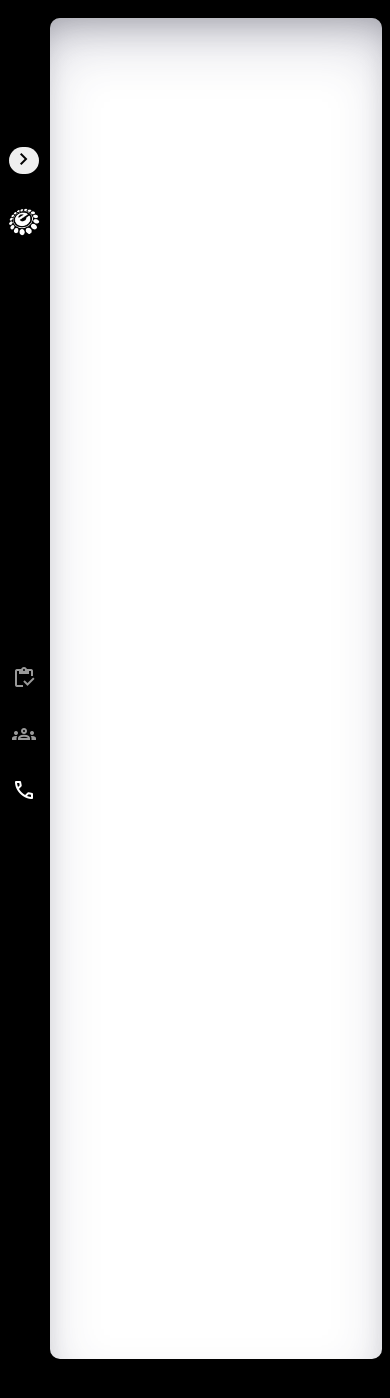
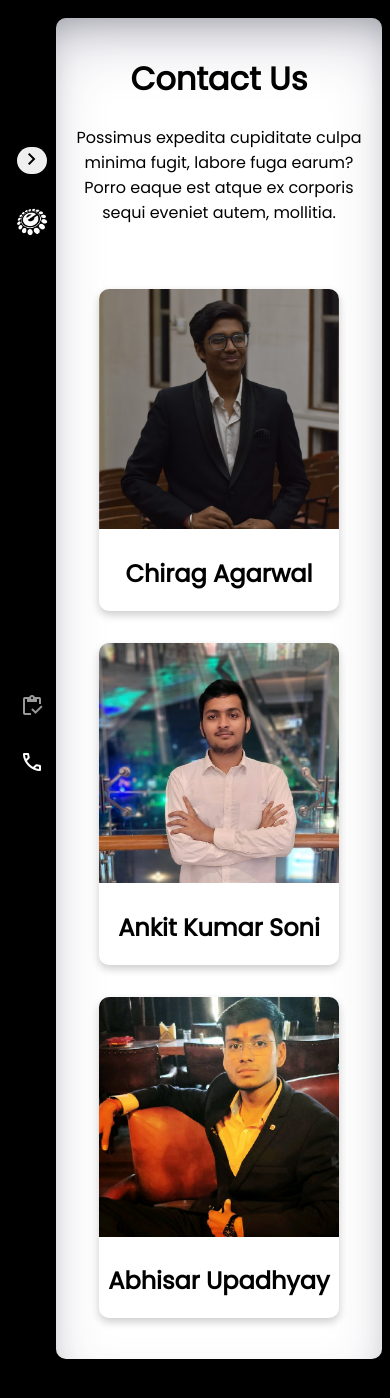
Before and after one commit to abhinavreddy05/ECell-Reg-Portal, a Django app: page /contact in a window 390 px wide. Shown: the top 1398 px of the page. Run offline with Django 4.2, Linux system fonts and the light colour scheme; some libraries are stand-ins or nearby versions.

Commit message:
landing page completed

```diff
--- /dev/null
+++ b/reg_portal/landingPage/static/css/contact.css
@@ -0,0 +1,125 @@
+.main{
+    display: flex;
+    flex-direction: column;
+    align-items: center;
+    text-align: center;
+    padding: 1rem 0;
+}
+
+.main .middle{
+    display: flex;
+    flex-direction: column;
+    margin: 3rem 0;
+}
+
+.main .middle .cards{
+    display: flex;
+    flex-direction: row;
+    align-items: center;
+    justify-content: space-evenly;
+    flex-wrap: wrap;
+    gap: 2rem;
+}
+
+/* Style the counter cards */
+.main .middle .cards .card {
+    box-shadow: 0 4px 8px 0 rgba(0, 0, 0, 0.2);
+    text-align: center;
+    background-color: #fff;
+    border-radius:10px;
+    cursor:pointer;
+    min-width: 240px;
+    width: 25%;
+    min-height: fit-content;
+
+  }
+  .main .middle .cards .card .profile{
+     border-radius:10px 10px 0 0;
+     transition: 0.2s;
+     width: 100%;
+  }
+  /* .main .middle .cards .card:hover{
+
+  } */
+
+  .main .middle .cards .card .content{
+    width:100%;
+    height:100%;
+    position:relative;
+    overflow:hidden;
+  }
+  .main .middle .cards .card .content .back{
+    position:absolute;
+    width:100%;
+    height:100%;
+    background-color: #f1f1f1e6;
+    transition:1s;
+    border-radius: 10px;
+    z-index:1;
+    padding:1rem;
+    display: flex;
+    flex-direction: column;
+    align-items: center;
+    justify-content: center;
+  }
+
+  .main .middle .cards .from-left{
+    top:0;
+    left:-100%;
+  }
+  .main .middle .cards .card:hover .content .from-left {
+     left:0%;
+  }
+
+  .main .middle .cards .from-bottom{
+    top:100%;
+    left:0;
+  }
+  .main .middle .cards .card:hover .content .from-bottom {
+     top:0%;
+  }
+
+  .main .middle .cards .from-right{
+    top:0%;
+    right:-100%;
+  }
+  .main .middle .cards .card:hover .content .from-right {
+     right:0;
+  }
+
+  .main .middle .cards .card .content .back h3{
+    font-size:15px;
+    letter-spacing:2px;
+  }
+  .main .middle .cards .card .content .back .tem-img{
+    border-radius:100%;
+  }
+
+  .main .middle .cards .card .content .back .des{
+    font-size:13px;
+    padding:20px 0px;
+  }
+  .main .middle .cards .card .content .back .social-icon{
+    list-style:none;
+    margin:0px;
+    padding:0px;
+  }
+  .main .middle .cards .card .content .back .social-icon li{
+    display:inline-block;
+  }
+
+  .main .middle .cards .card .content .back .social-icon li a{
+    display:block;
+    background:#333;
+    color:#fff;
+    width:40px;
+    height:40px;
+    text-align:center;
+    line-height:40px;
+    border-radius:100%;
+  }
+
+  .main .middle .cards .card .content .back .social-icon li a:hover{
+    background-color: #fff;
+    color: #333;
+  }
--- a/reg_portal/landingPage/static/css/style.css
+++ b/reg_portal/landingPage/static/css/style.css
@@ -4,6 +4,7 @@
     box-sizing: border-box;
     --primaryColor: #fff;
     --secondaryColor: #000;
+    scroll-behavior: smooth;
 }
 
 ::-webkit-scrollbar{
@@ -55,6 +56,7 @@ ul li{
     padding-right: 10px;
     min-width: fit-content;
     max-width: max-content;
+    padding: 0 1rem;
 }
 
 .sidebar .top{
@@ -68,8 +70,7 @@ ul li{
 }
 
 .sidebar .top #logo{
-    width: 12rem;
-    min-width: 9rem;
+    width: 5rem;
 }
 
 .sidebar .top #logo-mobile{
@@ -142,6 +143,7 @@ nav ul li a:hover, .active{
     }
     .sidebar{
         width: fit-content;
+        padding: 0 0.5rem;
     }
     .sidebar .top #logo{
         display: none;
--- a/reg_portal/landingPage/templates/landingPage/about.html
+++ /dev/null
@@ -1 +0,0 @@
-{% extends './main.html' %}
--- a/reg_portal/landingPage/templates/landingPage/contact.html
+++ b/reg_portal/landingPage/templates/landingPage/contact.html
@@ -1 +1,85 @@
 {% extends './main.html' %}
+{% load static %}
+
+{% block content %}
+<link rel="stylesheet" href="https://cdnjs.cloudflare.com/ajax/libs/font-awesome/5.15.3/css/all.min.css">
+<link rel="stylesheet" href="https://cdnjs.cloudflare.com/ajax/libs/font-awesome/6.4.0/css/all.min.css">
+
+    <div class="top col-11">
+        <h1>Contact Us</h1>
+        <p>Possimus expedita cupiditate culpa minima fugit, labore fuga earum? Porro eaque est atque ex corporis sequi eveniet autem, mollitia.<p>
+    </div>
+
+    <div class="middle col-11">
+        <div class="cards">
+            <div class="card">
+                <div class="content">
+                    <div class="front">
+                        <img class="profile" src="{% static 'images/chirag.jpeg' %}" alt="Chirag">
+                        <h2>Chirag Agarwal</h2>
+                    </div>
+                    <div class="back from-left">
+                        <h2>Chirag Agarwal</h2>
+                        <h3>Public Relation,<br> EAD LSM Coordinator</h3>
+
+                        <h4>Phone: +91863859832 </h4>
+
+                        <ul class="social-icon">
+                            <li><a href="https://www.facebook.com/profile.php?id=100073920122197&mibextid=ZbWKwL"><i class="fab fa-facebook-f"></i></a></li>
+                            <li><a href=""><i class="fab fa-linkedin"></i></a></li>
+                            <li><a href="mailto:chirag.agarwal@ecell-iitkgp.org
+                            "><i class="fa-solid fa-envelope"></i></a></li>
+                        </ul>
+                    </div>
+                </div>
+            </div>
+
+            <div class="card">
+                <div class="content">
+                    <div class="front">
+                        <img class="profile" width="100%" src="{% static 'images/ankit.jpeg' %}" alt="">
+                        <h2>Ankit Kumar Soni</h2>
+                    </div>
+                    <div class="back from-bottom">
+                        <h2>Ankit Kunmar Soni</h2>
+
+                        <h3>Web Development</h3>
+                        <h4>Phone: +91863859832 </h4>
+
+                        <ul class="social-icon">
+                            <li><a href="https://www.facebook.com/profile.php?id=100074038685493&mibextid=ZbWKwL"><i
+                                        class="fab fa-facebook-f"></i></a></li>
+                            <li><a href=""><i
+                                        class="fab fa-linkedin"></i></a></li>
+                            <li><a href="mailto:ankit.kumar@ecell-iitkgp.org"><i class="fa-solid fa-envelope"></i></a></li>
+                        </ul>
+                    </div>
+                </div>
+            </div>
+
+            <div class="card">
+                <div class="content">
+                    <div class="front">
+                        <img class="profile" width="100%"
+                            src="{% static 'images/abhisar.jpeg' %}"
+                            alt="">
+                        <h2>Abhisar Upadhyay</h2>
+                    </div>
+                    <div class="back from-right">
+                        <h2>Abhisar upadhyay</h2>
+                        <h3>Public Relation,<br> EAD LSM Coordinator</h3>
+                        <h4>phone: +91863859832 </h4>
+
+                        <ul class="social-icon">
+                            <li><a href="https://www.facebook.com/profile.php?id=100076172946190&mibextid=ZbWKwL"><i
+                                        class="fab fa-facebook-f"></i></a></li>
+                            <li><a href=""><i
+                                        class="fab fa-linkedin"></i></a></li>
+                            <li><a href="mailto:abhisar.upadhyay@ecell-iitkgp.org"><i class="fa-solid fa-envelope"></i></a></li>
+                        </ul>
+                    </div>
+                </div>
+            </div>
+        </div>
+    </div>
+{% endblock content %}
--- a/reg_portal/landingPage/templates/landingPage/main.html
+++ b/reg_portal/landingPage/templates/landingPage/main.html
@@ -9,7 +9,10 @@
     <title>Registration Portal</title>
 
     <link rel="stylesheet" href="{% static 'css/style.css' %}">
-    <link rel="stylesheet" href="{% static 'css/landing.css' %}">
+
+    {% if  'contact' in request.path %} <link rel="stylesheet" href="{% static 'css/contact.css' %}">
+    {% else %}<link rel="stylesheet" href="{% static 'css/landing.css' %}">{%endif%}
+
 
     <!-- Hint CSS -->
     <link rel="stylesheet" href="{% static 'css/hint.base.css' %}" />
@@ -30,7 +33,7 @@
                     </span>
                 </button>
                 <img id="logo-mobile" src="{% static 'images/ecell-logo-mobile.png' %}">
-                <img id="logo" src="{% static 'images/ecell-logo-white.png' %}" alt="ECell IIT Kharagpur">
+                <img id="logo" src="{% static 'images/ecell-logo-mobile.png' %}" alt="ECell IIT Kharagpur">
             </div>
             <div class="middle">
                 <nav>
@@ -43,14 +46,6 @@
                                     inventory
                                 </span>
                                 <span class="linktxt">Register</span></a></li>
-
-                            <li><a href="{% url 'about' %}" {% url 'about' as url %}
-                                {% if request.path == url %} class="active" {% endif %}
-                                aria-label="About Us">
-                                    <span class="material-symbols-outlined">
-                                        groups
-                                    </span>
-                                <span class="linktxt">About Us</span></a></li>
 
                             <li><a href="{% url 'contact' %}" {% url 'contact' as url %}
                                 {% if request.path == url %} class="active" {% endif %}
--- a/reg_portal/landingPage/urls.py
+++ b/reg_portal/landingPage/urls.py
@@ -4,6 +4,5 @@ from django.urls import path, include
 
 urlpatterns = [
     path('', views.home, name="home"),
-    path('about', views.about, name="about"),
     path('contact', views.contact, name="contact"),
 ]
```
Also changed, not shown: reg_portal/landingPage/templates/landingPage/landing.html (+34 -34 lines), reg_portal/landingPage/static/images/abhisar.jpeg (added), reg_portal/landingPage/static/images/ankit.jpeg (added), reg_portal/landingPage/static/images/chirag.jpeg (added).
